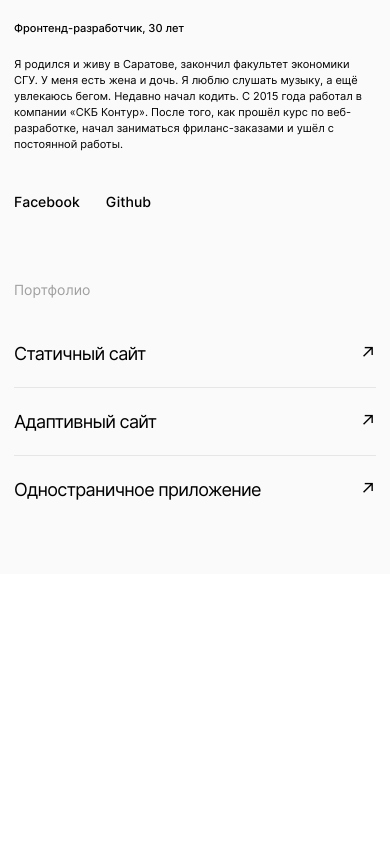
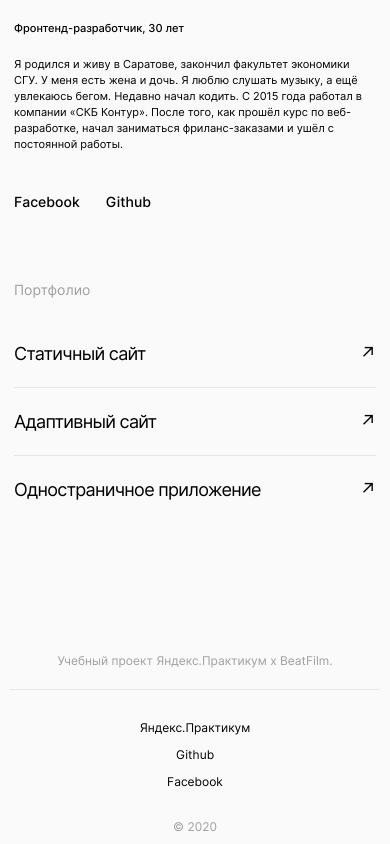
Before and after one commit to Renat2202/movies-explorer-frontend, a React (Create React App) app: page /signin in a window 390 px wide. Shown: the part 2513-3357 px from the top of the page. Before the commit the page ends 3087 px from the top, so only its background shows below. Built offline with nearby package versions, Linux system fonts and the light colour scheme.

Commit message:
feat: Сверстать компонент Footer (+адаптив)

```diff
--- a/src/components/Footer/Footer.css
+++ b/src/components/Footer/Footer.css
@@ -0,0 +1,102 @@
+.footer {
+    padding: 0 70px;
+    display: flex;
+    flex-direction: column;
+    background: #F8F8F8;
+}
+
+.footer__title {
+    margin: 79px 0 0;
+    padding: 0 0 20px;
+    border-bottom: 1px solid #E8E8E8;;
+    font-style: normal;
+    font-weight: normal;
+    font-size: 13px;
+    line-height: 16px;
+    text-align: center;
+    color: #A0A0A0;
+}
+
+.footer__content {
+    display: flex;
+    justify-content: space-between;
+    margin: 20px 0;
+}
+
+.footer__copyright {
+    font-style: normal;
+    font-weight: normal;
+    font-size: 13px;
+    line-height: 16px;
+}
+
+.footer__links {
+    display: flex;
+    align-items: center;
+    list-style-type: none;
+    column-gap: 20px;
+    padding: 0;
+    margin: 0;
+}
+
+.footer__links-item {
+    display: flex;
+    justify-content: center;
+    align-items: center;
+}
+
+.footer__link {
+    text-decoration: none;
+    font-style: normal;
+    font-weight: normal;
+    font-size: 13px;
+    line-height: 16px;
+    text-align: right;
+    color: #000000;
+}
+
+@media screen and (max-width: 770px) {
+    .footer {
+        padding: 0 30px;
+        background-color: #FAFAFA;
+    }
+}
+
+@media screen and (max-width: 480px) {
+    .footer {
+        padding: 0 10px;
+    }
+
+    .footer__title {
+        padding: 0 0 21px;
+        font-size: 12px;
+        line-height: 15px;
+    }
+
+    .footer__content {
+        display: flex;
+        flex-direction: column-reverse;
+        align-items: center;
+        margin: 30px 0 10px;
+    }
+
+    .footer__copyright {
+        font-size: 12px;
+        line-height: 15px;
+        margin: 30px 0 0;
+        color: #A0A0A0;
+    }
+
+    .footer__links {
+        display: flex;
+        flex-direction: column;
+        column-gap: 0;
+        row-gap: 12px;
+        margin: 0;
+    }
+
+    .footer__link {
+        font-size: 12px;
+        line-height: 15px;
+    }
+}
--- a/src/components/Footer/Footer.js
+++ b/src/components/Footer/Footer.js
@@ -1,10 +1,21 @@
 import React from 'react';
+import { Link } from 'react-router-dom';
+import './Footer.css';
 
 function Footer(props) {
     return(
-        <div>
+        <footer className='footer'>
+            <h2 className='footer__title'>Учебный проект Яндекс.Практикум х BeatFilm.</h2>
+            <div className='footer__content'>
+                <span className='footer__copyright'>&copy; 2020</span>
+                <ul className='footer__links'>
+                    <li className='footer__links-item'><Link to="#" className='footer__link' target='_blank'>Яндекс.Практикум</Link></li>
+                    <li className='footer__links-item'><Link to="#" className='footer__link' target='_blank'>Github</Link></li>
+                    <li className='footer__links-item'><Link to="#" className='footer__link' target='_blank'>Facebook</Link></li>
+                </ul>
+            </div>
 
-        </div>
+        </footer>
     );
 }
 
```
